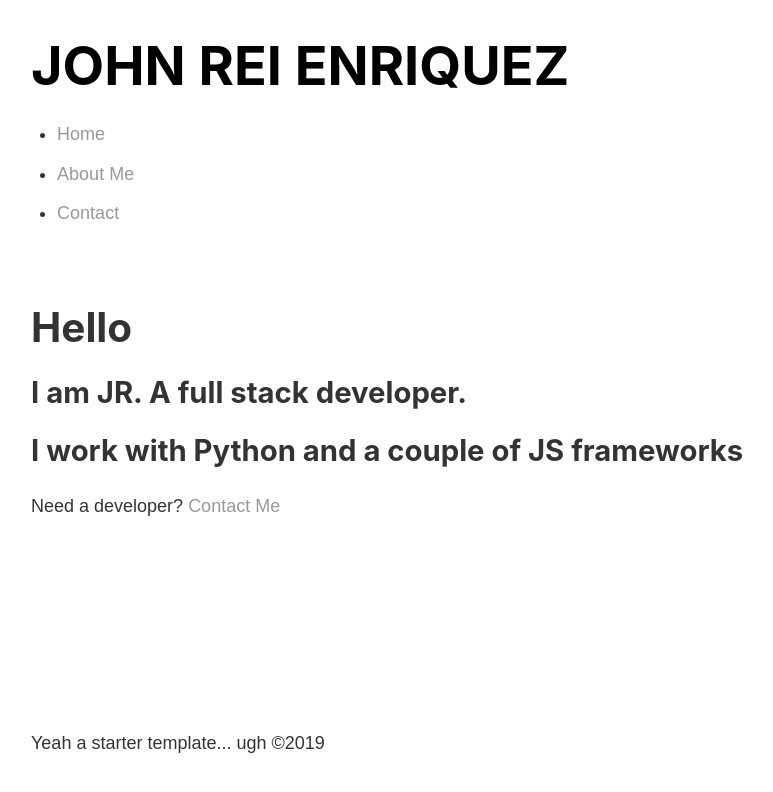
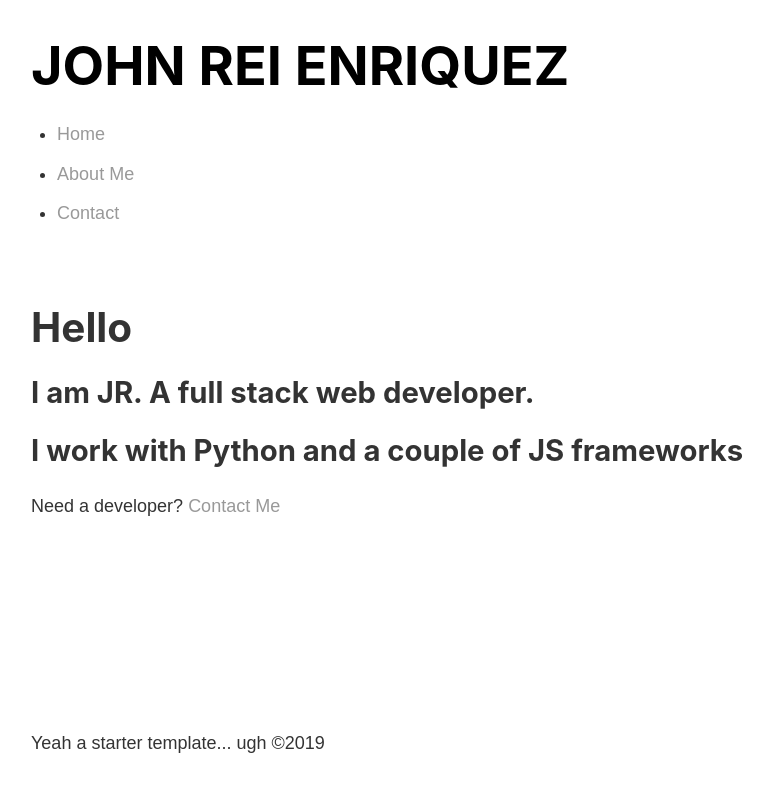
Before and after one commit to jrbenriquez/gatsby-starter, a Gatsby site in the folder gatsby-bootcamp/: page / in a window 1280 px wide. Shown: the whole page, without its empty margins (252-1025 px from the left). Built offline with nearby package versions, Linux system fonts and the light colour scheme; Gatsby itself is replaced by a stand-in of ours.

Commit message:
Text edit

```diff
--- a/gatsby-bootcamp/src/pages/index.js
+++ b/gatsby-bootcamp/src/pages/index.js
@@ -6,7 +6,7 @@ const IndexPage = () => {
     return (
         <Layout>
             <h1>Hello</h1>
-        <h2>I am JR. A full stack developer.</h2>
+        <h2>I am JR. A full stack web developer.</h2>
         <h2>I work with Python and a couple of JS frameworks</h2>
         <p>Need a developer? <Link to="/contact">Contact Me</Link> </p>
         </Layout>
```
